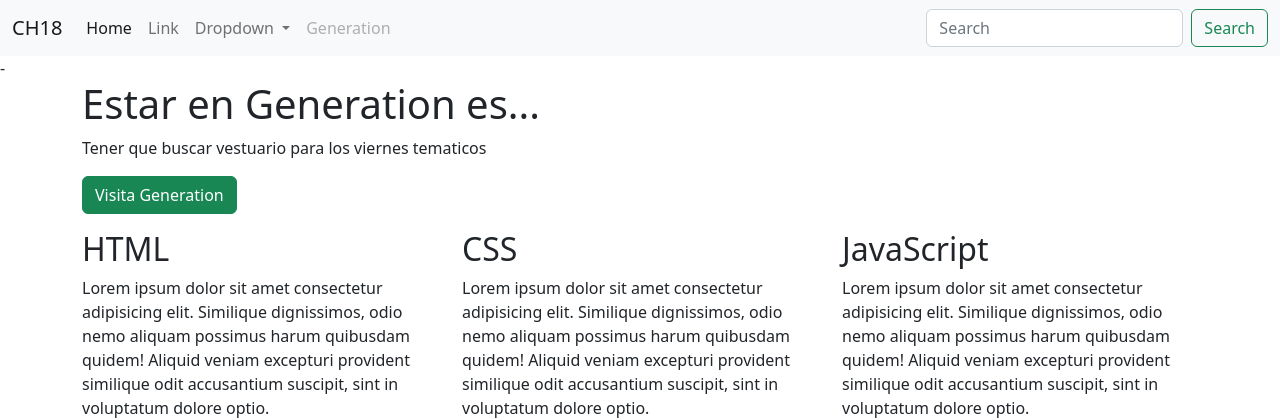
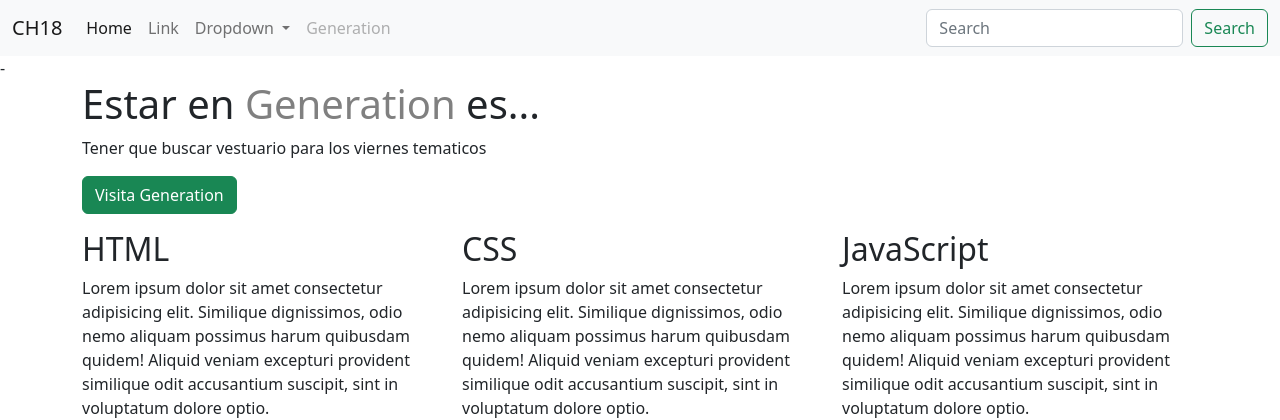
Before and after one commit to Abelardo97/saoko, a plain HTML site: page index.html in a window 1280 px wide. Shown: the top 420 px of the page. Drawn offline with Linux system fonts and the light colour scheme.

Commit message:
feat: uso de script externo

```diff
--- a/index.html
+++ b/index.html
@@ -11,15 +11,6 @@
     <link rel="stylesheet" href="style.css" />
 <!--  CDN de FontAwesome-->
     <link rel="stylesheet" href="https://cdnjs.cloudflare.com/ajax/libs/font-awesome/6.2.0/css/all.min.css">
-<script>
-  console.log("Saoko papi Saoko");
-  function colorTitulo() {
-    console.log("Pulso el boton de Generation");
-    document.getElementById("generation").style.color = "blue";
-
-  }
-</script>
-
 </head>
 <body>
     <!-- Navbar -->
@@ -88,7 +79,9 @@
                 <h1>Estar en <span id="generation">Generation</span>  es...</h1>
                 <p>Tener que buscar vestuario para los viernes tematicos</p>
                 <p onclick="colorTitulo()">
-                <a href="https://mexico.generation.org/" target="_blank" class="btn btn-success" >Visita Generation</a>
+                  <a href="https://mexico.generation.org/" target="_blank" class="btn btn-success" >Visita Generation</a>
+                </p>
+
             </div>
         </div>
 <!-- Descripción HTML, CSS, JS -->
@@ -129,7 +122,10 @@
     <!-- Ola -->
     <svg xmlns="http://www.w3.org/2000/svg" viewBox="0 0 1440 320"><path fill="#0099ff" fill-opacity="1" d="M0,128L11.4,144C22.9,160,46,192,69,202.7C91.4,213,114,203,137,165.3C160,128,183,64,206,58.7C228.6,53,251,107,274,133.3C297.1,160,320,160,343,170.7C365.7,181,389,203,411,218.7C434.3,235,457,245,480,229.3C502.9,213,526,171,549,176C571.4,181,594,235,617,256C640,277,663,267,686,229.3C708.6,192,731,128,754,96C777.1,64,800,64,823,58.7C845.7,53,869,43,891,42.7C914.3,43,937,53,960,85.3C982.9,117,1006,171,1029,202.7C1051.4,235,1074,245,1097,234.7C1120,224,1143,192,1166,160C1188.6,128,1211,96,1234,96C1257.1,96,1280,128,1303,138.7C1325.7,149,1349,139,1371,144C1394.3,149,1417,171,1429,181.3L1440,192L1440,320L1428.6,320C1417.1,320,1394,320,1371,320C1348.6,320,1326,320,1303,320C1280,320,1257,320,1234,320C1211.4,320,1189,320,1166,320C1142.9,320,1120,320,1097,320C1074.3,320,1051,320,1029,320C1005.7,320,983,320,960,320C937.1,320,914,320,891,320C868.6,320,846,320,823,320C800,320,777,320,754,320C731.4,320,709,320,686,320C662.9,320,640,320,617,320C594.3,320,571,320,549,320C525.7,320,503,320,480,320C457.1,320,434,320,411,320C388.6,320,366,320,343,320C320,320,297,320,274,320C251.4,320,229,320,206,320C182.9,320,160,320,137,320C114.3,320,91,320,69,320C45.7,320,23,320,11,320L0,320Z"></path></svg>
 
+
     <!-- JS Bootstrap -->
     <script src="./js/bootstrap.bundle.min.js"></script>
+    <script src="script.js"></script>
+
   </body>
 </html>
--- /dev/null
+++ b/script.js
@@ -0,0 +1,8 @@
+
+      console.log("Saoko papi Saoko");
+      document.getElementById("generation").style.color = "grey";
+      function colorTitulo() {
+        console.log("Pulso el boton de Generation");
+        document.getElementById("generation").style.color = "blue";
+
+      }
```
